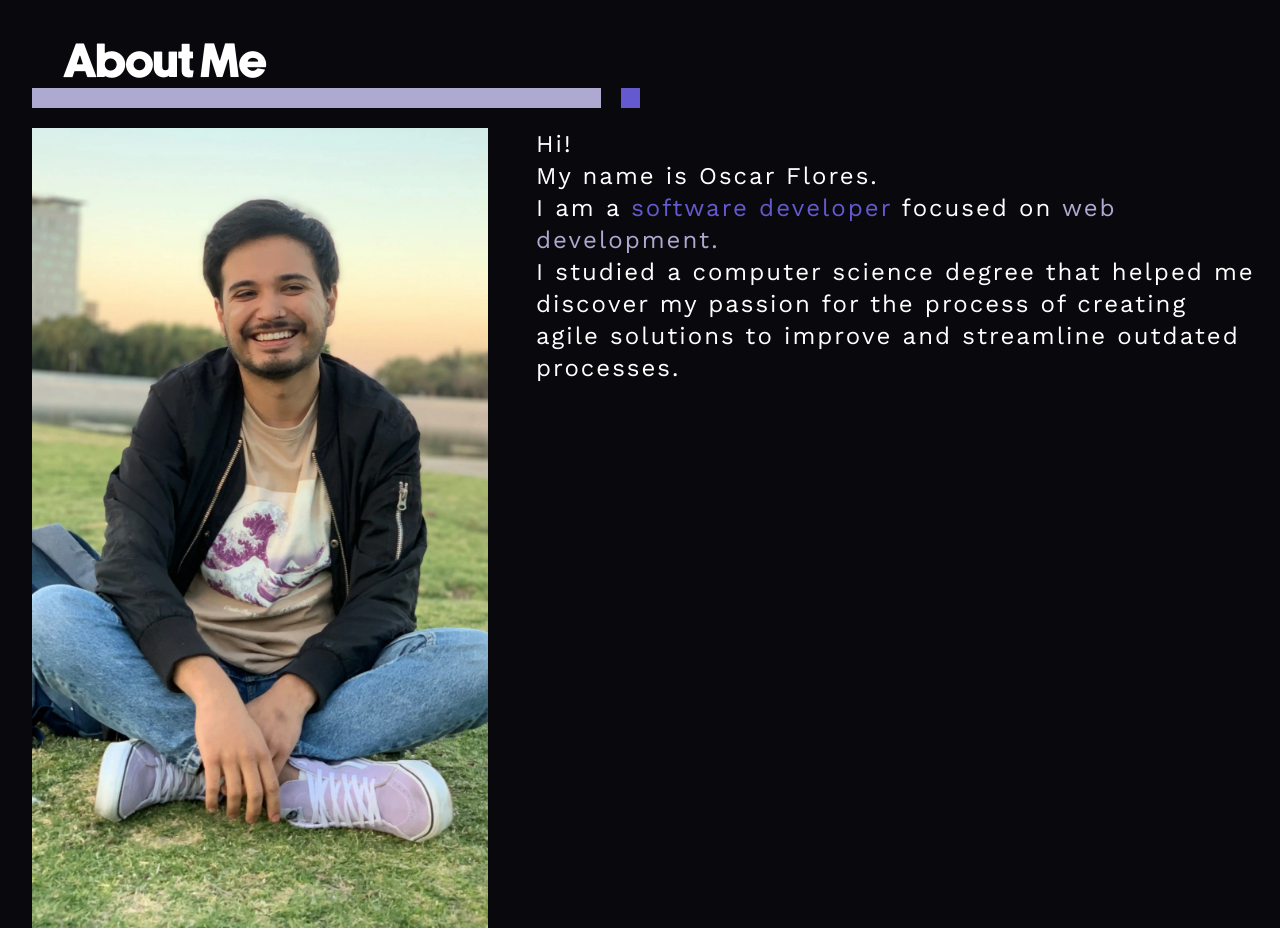
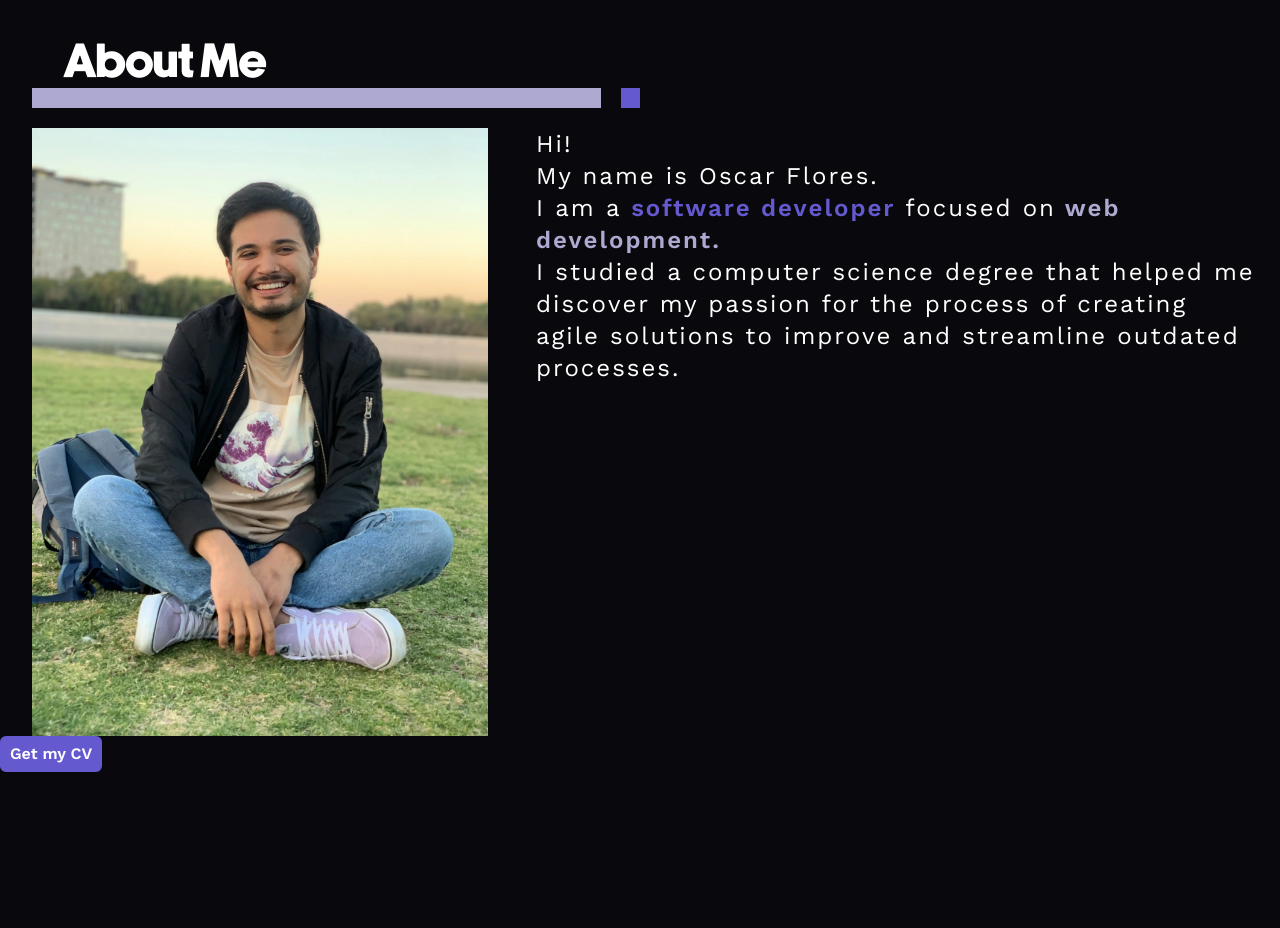
Before and after one commit to Oscar-FV/minimal-portfolio, a React (Vite) app: page / in a window 1280 px wide. Shown: the part 780-1708 px from the top of the page. After the commit the page ends 1620 px from the top, so only its background shows below. Built offline with nearby package versions, Linux system fonts and the light colour scheme.

Commit message:
primary btn

```diff
--- a/src/App.tsx
+++ b/src/App.tsx
@@ -2,6 +2,7 @@ import Logo from './components/Logo/Logo';
 import Container from './components/Container/Container';
 import Tittle from './components/Tittle/Tittle';
 import AboutMe from './components/AboutMe/AboutMe';
+import "./app.css"
 
 function App() {
   return (
--- /dev/null
+++ b/src/app.css
@@ -0,0 +1,7 @@
+.btn{
+    @apply px-2 py-1 font-worksans font-semibold transition duration-300 rounded-md
+}
+
+.btn-primary{
+    @apply bg-accent border-2 border-accent text-white  hover:bg-black
+}
--- a/src/components/AboutMe/AboutMe.tsx
+++ b/src/components/AboutMe/AboutMe.tsx
@@ -2,6 +2,7 @@ import miPortrait from '../../assets/photos/me.webp';
 
 const AboutMe = () => {
   return (
+    <div>
       <div className="h-fit lg:h-full flex flex-col-reverse lg:flex-row justify-center">
             <img
               className="px-6 lg:pl-8 w-full lg:w-2/5 h-1/2 lg:h-full object-cover"
@@ -11,16 +12,19 @@ const AboutMe = () => {
             <p className="text-white text-xl lg:text-2xl font-worksans h-0 lg:h-fit whitespace-pre-wrap tracking-[2px] flex-1 px-8 lg:px-6   lg:sticky lg:top-0">
               Hi! <br />
               My name is Oscar Flores.
-            <br />I am a <span className="text-accent">
+              <br />I am a <span className="text-accent font-semibold">
                 software developer
               </span>{" "}
               focused on
-            <span className="text-primary"> web development.</span> <br />I
+              <span className="text-primary font-semibold"> web development.</span> <br />I
               studied a computer science degree that helped me discover my passion
               for the process of creating agile solutions to improve and
               streamline outdated processes.
             </p>
       </div>
+
+      <button className="btn btn-primary">Get my CV</button>
+    </div>
   )
 }
 
--- a/src/index.css
+++ b/src/index.css
@@ -1,6 +1,7 @@
 @tailwind base;
 @tailwind components;
 @tailwind utilities;
+
 
 @font-face{
     font-family: newake;
```
Lines whose indentation alone changed are shown as unchanged.
